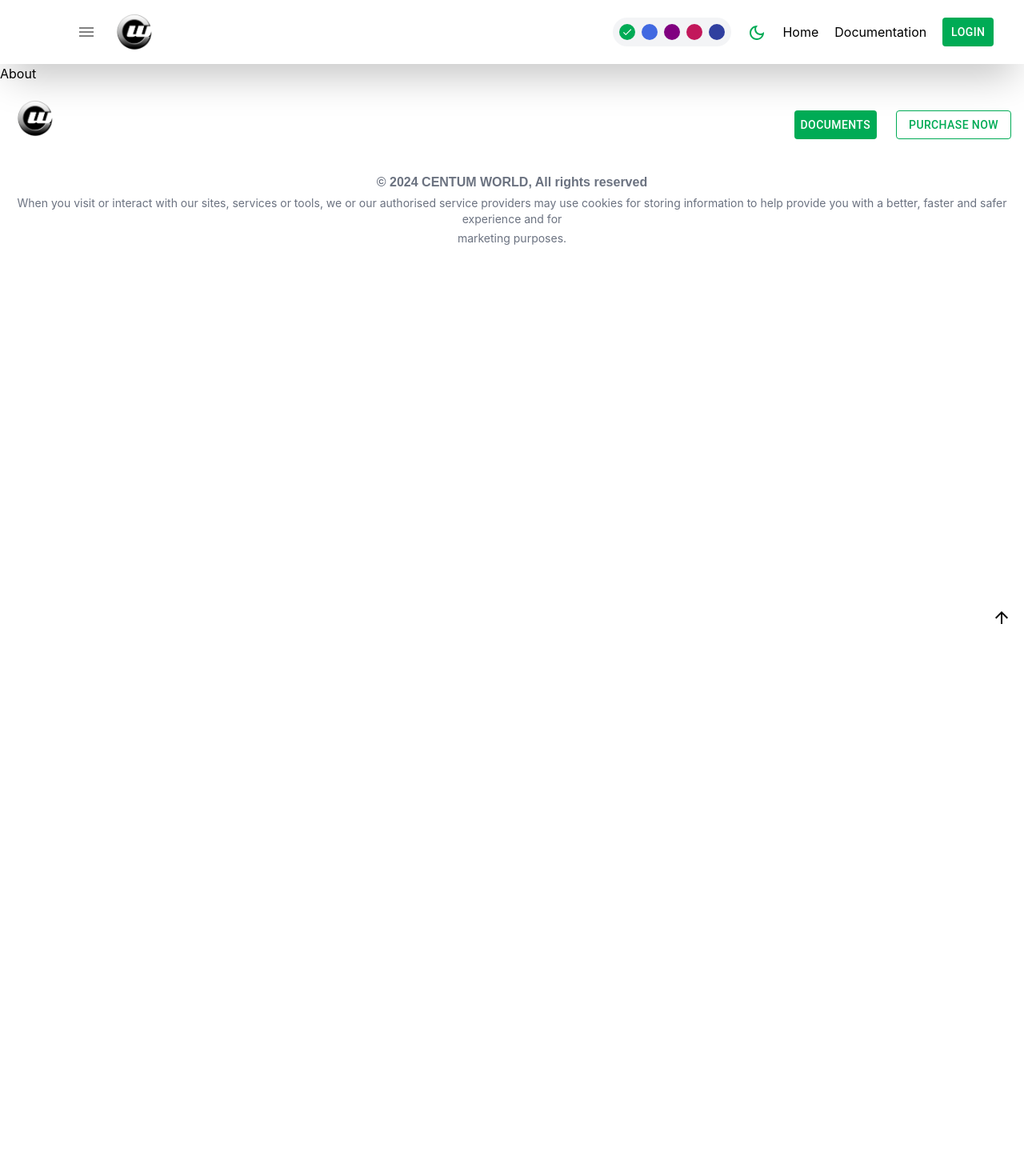
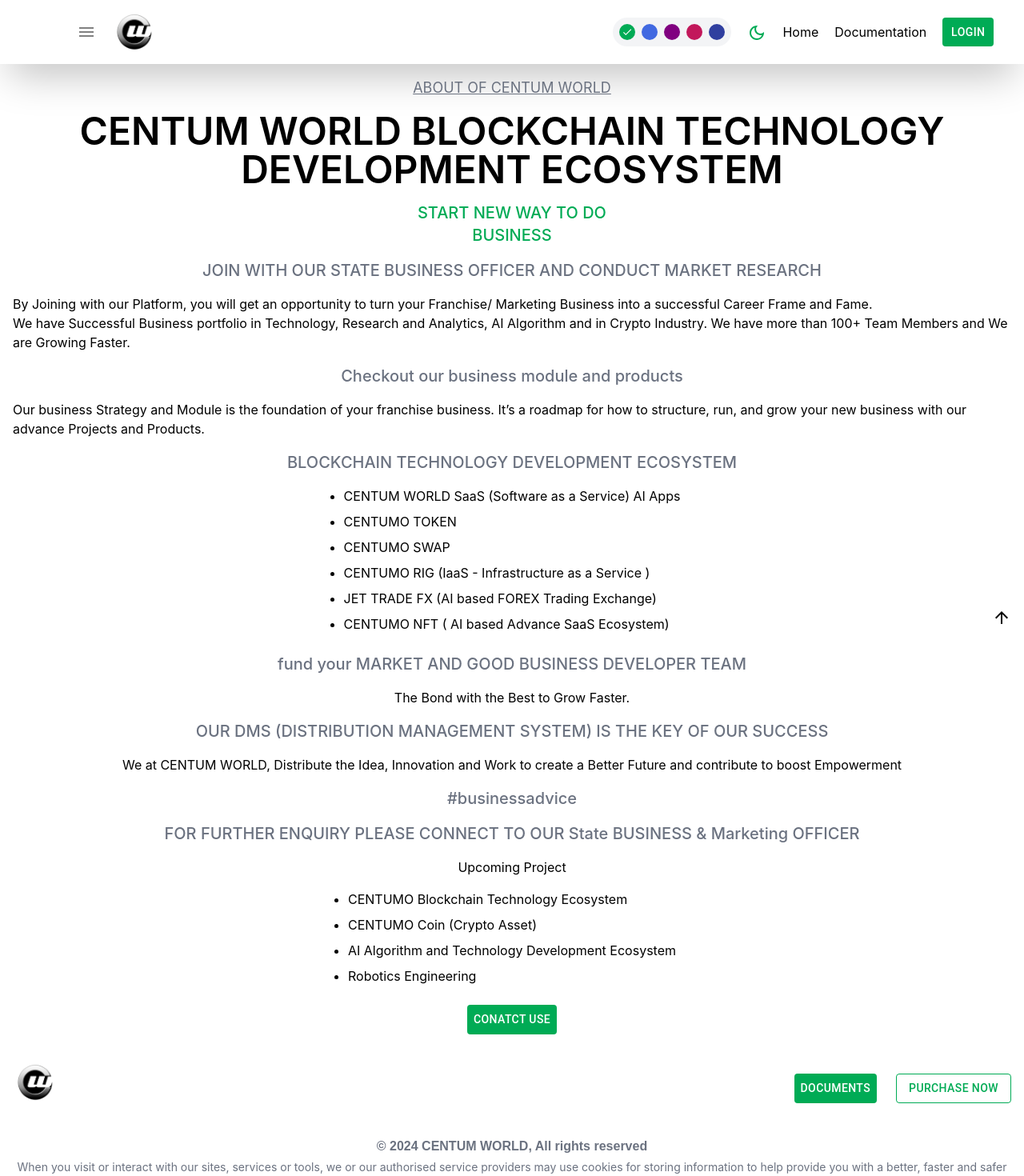
Before and after one commit to centum-world/mining-rig-portfolio, a React (Vite) app: page /about in a window 1280 px wide. Shown: the top 1470 px of the page at 80% size. Before the commit the page ends 800 px from the top, so only its background shows below. Built offline with nearby package versions, Linux system fonts and the light colour scheme.

Commit message:
about page added

```diff
--- a/src/pages/About.jsx
+++ b/src/pages/About.jsx
@@ -1,9 +1,109 @@
-import React from 'react'
+import { Button } from "@mui/material";
+import React from "react";
+import { useSelector } from "react-redux";
 
 const About = () => {
+  const { selectedColor } = useSelector((state) => state.colors);
   return (
-    <div>About</div>
-  )
-}
+    <div className="p-4 space-y-10 flex flex-col items-center">
+      <div className="flex flex-col justify-center items-center space-y-4">
+        <div className="text-gray-500 underline text-lg">
+          ABOUT OF CENTUM WORLD
+        </div>
+        <div className="md:text-5xl text-4xl font-semibold text-center">
+          CENTUM WORLD BLOCKCHAIN TECHNOLOGY
+          <br /> DEVELOPMENT ECOSYSTEM
+        </div>
+        <div
+          className="text-gray-500 md:text-xl font-medium text-center"
+          style={{ color: selectedColor }}
+        >
+          START NEW WAY TO DO <br />
+          BUSINESS
+        </div>
+        <div className="text-gray-500 md:text-xl  font-medium text-center">
+          JOIN WITH OUR STATE BUSINESS OFFICER AND CONDUCT MARKET RESEARCH
+        </div>
+        <div>
+          By Joining with our Platform, you will get an opportunity to turn your
+          Franchise/ Marketing Business into a successful Career Frame and Fame.
+          <br />
+          We have Successful Business portfolio in Technology, Research and
+          Analytics, AI Algorithm and in Crypto Industry. We have more than 100+
+          Team Members and We are Growing Faster.
+        </div>
+        <div className="text-gray-500 md:text-xl  font-medium text-center">
+          Checkout our business module and products
+        </div>
+        <div>
+          Our business Strategy and Module is the foundation of your franchise
+          business. It’s a roadmap for how to structure, run, and grow your new
+          business with our advance Projects and Products.
+        </div>
+        <div className="text-gray-500 md:text-xl  font-medium text-center">
+          BLOCKCHAIN TECHNOLOGY DEVELOPMENT ECOSYSTEM
+        </div>
+        <div>
+          <ul className="list-disc">
+            <li className="mb-2">
+              CENTUM WORLD SaaS (Software as a Service) AI Apps
+            </li>
+            <li className="mb-2">CENTUMO TOKEN</li>
+            <li className="mb-2">CENTUMO SWAP</li>
+            <li className="mb-2">
+              CENTUMO RIG (IaaS - Infrastructure as a Service )
+            </li>
+            <li className="mb-2">
+              JET TRADE FX (AI based FOREX Trading Exchange)
+            </li>
+            <li className="mb-2">
+              CENTUMO NFT ( AI based Advance SaaS Ecosystem)
+            </li>
+          </ul>
+        </div>
+        <div className="text-gray-500 md:text-xl  font-medium text-center">
+          fund your MARKET AND GOOD BUSINESS DEVELOPER TEAM
+        </div>
+        <div>The Bond with the Best to Grow Faster.</div>
+        <div className="text-gray-500 md:text-xl  font-medium text-center">
+          OUR DMS (DISTRIBUTION MANAGEMENT SYSTEM) IS THE KEY OF OUR SUCCESS
+        </div>
+        <div>
+          We at CENTUM WORLD, Distribute the Idea, Innovation and Work to create
+          a Better Future and contribute to boost Empowerment
+        </div>
+        <div className="text-gray-500 md:text-xl  font-medium text-center">
+          #businessadvice
+        </div>
+        <div className="text-gray-500 md:text-xl  font-medium text-center">
+          FOR FURTHER ENQUIRY PLEASE CONNECT TO OUR State BUSINESS &amp;
+          Marketing OFFICER
+        </div>
+        <div>Upcoming Project</div>
+        <div>
+          <div>
+            <ul className="list-disc">
+              <li className="mb-2">CENTUMO Blockchain Technology Ecosystem</li>
+              <li className="mb-2">CENTUMO Coin (Crypto Asset)</li>
+              <li className="mb-2">
+                AI Algorithm and Technology Development Ecosystem
+              </li>
+              <li className="mb-2">Robotics Engineering</li>
+            </ul>
+          </div>
+        </div>
+        <Button
+          style={{
+            background: selectedColor,
+            cursor: "pointer",
+            color: "white",
+          }}
+        >
+          Conatct use
+        </Button>
+      </div>
+    </div>
+  );
+};
 
-export default About
+export default About;
```
